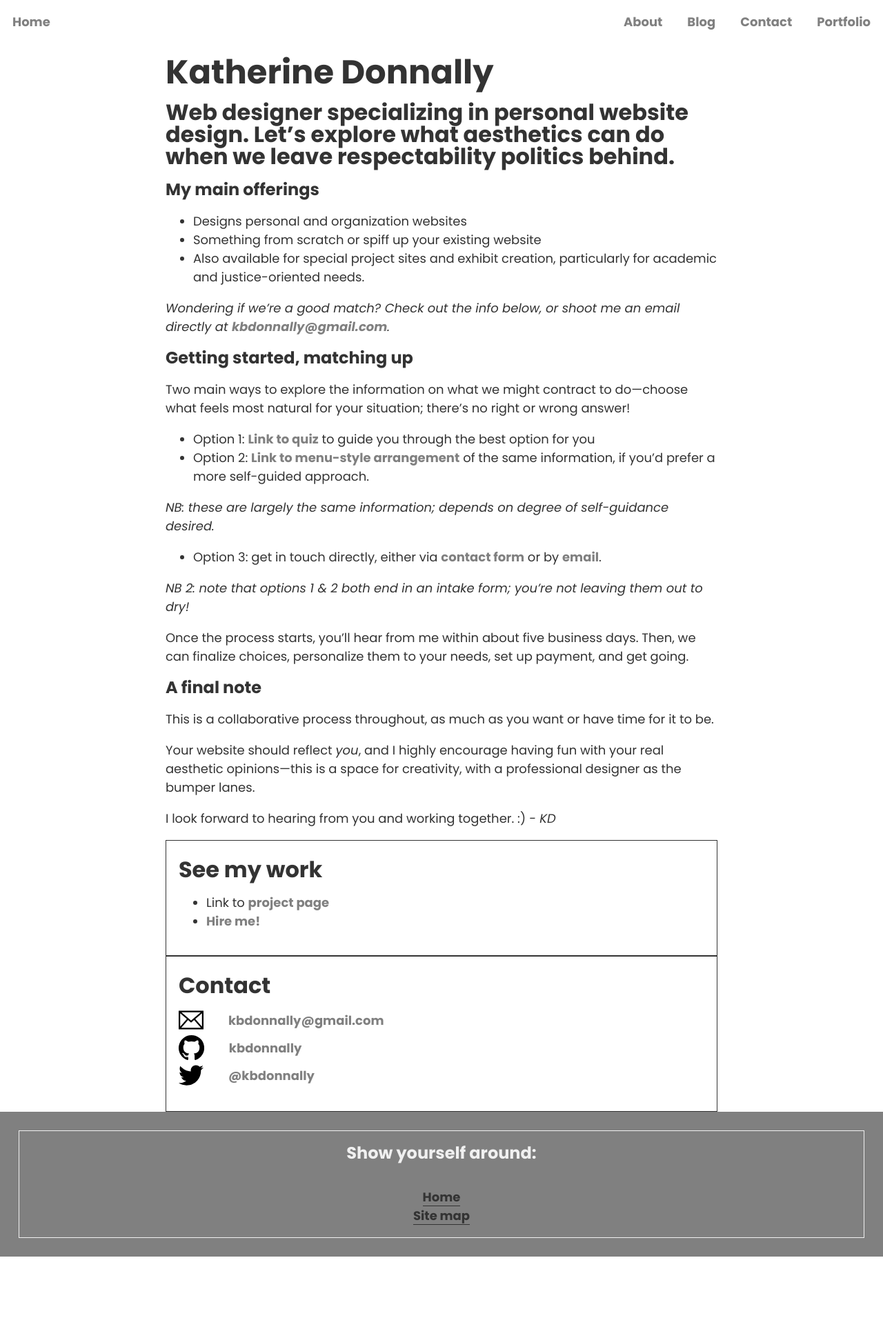
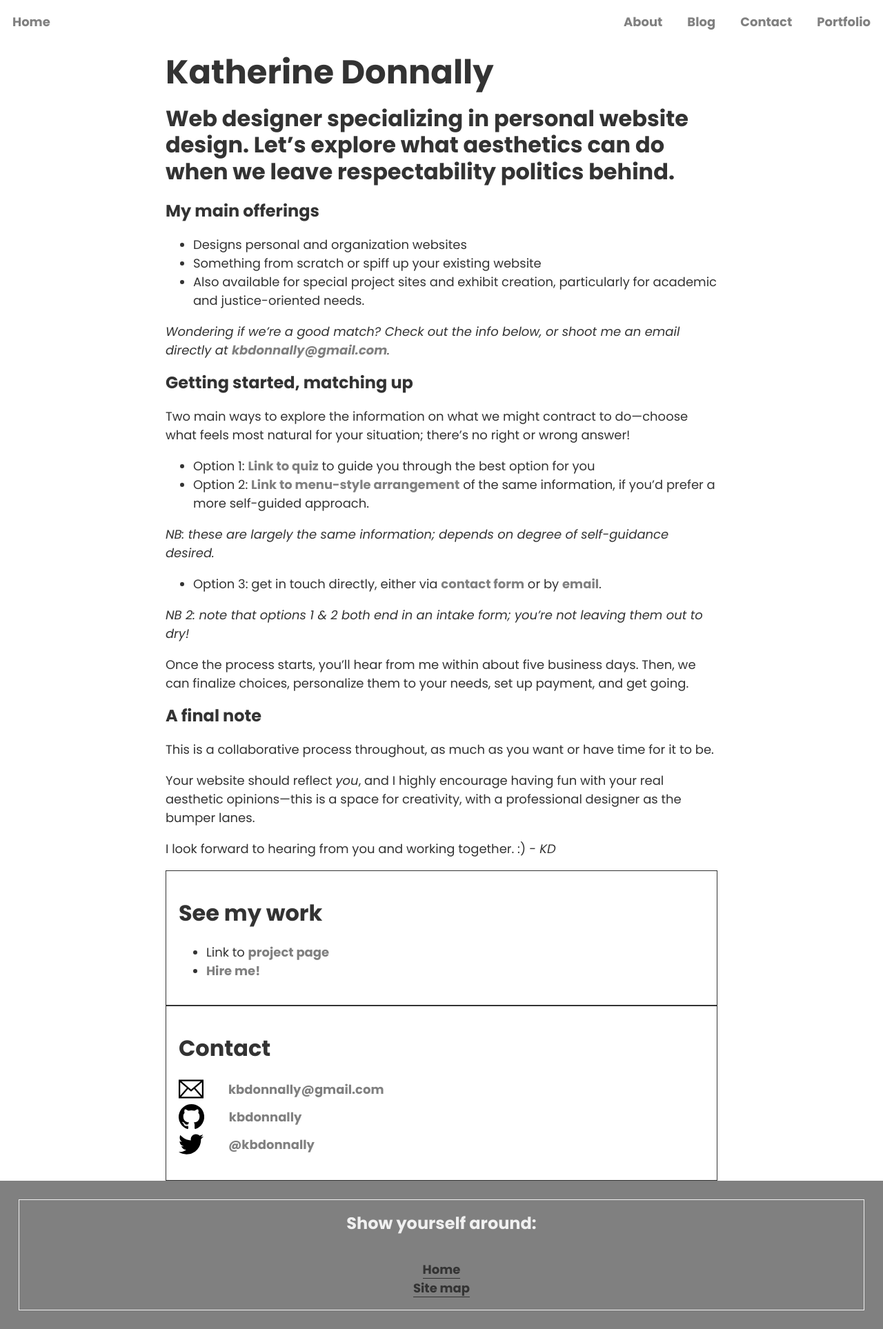
Before and after one commit to kbdonnally/katherinedoes.design, a Jekyll site: the page built from index.md, in a window 1280 px wide. Shown: the whole page at 69% size. Built offline with Jekyll 4.4.1, drawn with Linux system fonts in a browser that asks for light colours; some web fonts are replaced; our own code applies the rules of GitHub Pages for plain Markdown files; before the commit the page ends 1822 px from its top, so only the background shows below that.

Commit message:
Adjust line height on header elems

```diff
--- a/assets/css/_sass/_layouts/_elements.scss
+++ b/assets/css/_sass/_layouts/_elements.scss
@@ -13,8 +13,13 @@ p, ul, ol, li, blockquote, section, nav, footer {
 
 // Headers
 
-h1, h2, h3, h4, h5 {
+
+h1 {
 	line-height: 1;
+}
+
+h2, h3, h4, h5 {
+	line-height: 1.2;
 }
 
 // Tablet & smaller
@@ -53,7 +58,7 @@ h1 {
 }
 
 h2 {
-	margin: .25em 0;
+	margin: .75em 0;
 	font-size: 2rem;
 }
 
```
